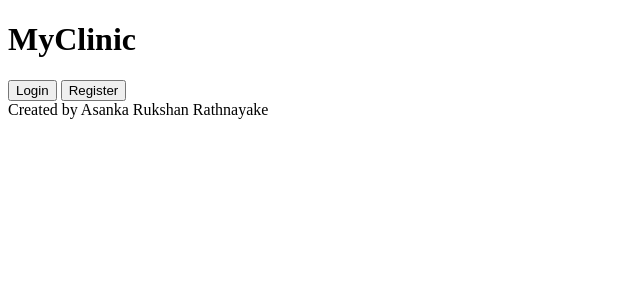
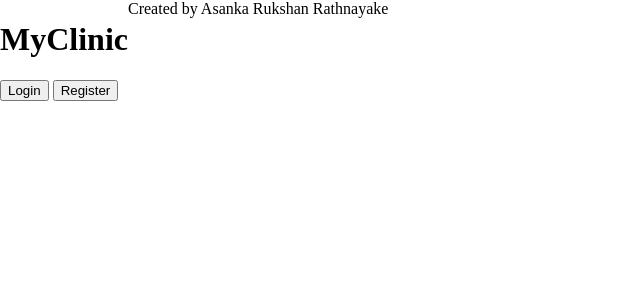
Before and after one commit to AsankaRukshanRathnayake/eClinic-Scheduler, a PHP site: page / in a window 1280 px wide. Shown: the top 300 px of the page, without its empty margins (0-640 px from the left). Run offline with PHP 8.4, Linux system fonts and the light colour scheme.

Commit message:
Minimal change

```diff
--- a/Patient/login.php
+++ b/Patient/login.php
@@ -1,6 +1,7 @@
 <!DOCTYPE html>
     <head>
-
+        <meta name="viewport" content="width=device-width, initial-scale=1.0">
+        <link rel="stylesheet" href="../css/styles.css">
     </head>
     <body>
         <form action="home.php" method="POST">
--- a/index.php
+++ b/index.php
@@ -1,6 +1,7 @@
 <!DOCTYPE html>
     <head>
-
+        <meta name="viewport" content="width=device-width, initial-scale=1.0">
+        <link rel="stylesheet" href="../css/styles.css">
     </head>
     <body>
         <header>
```
